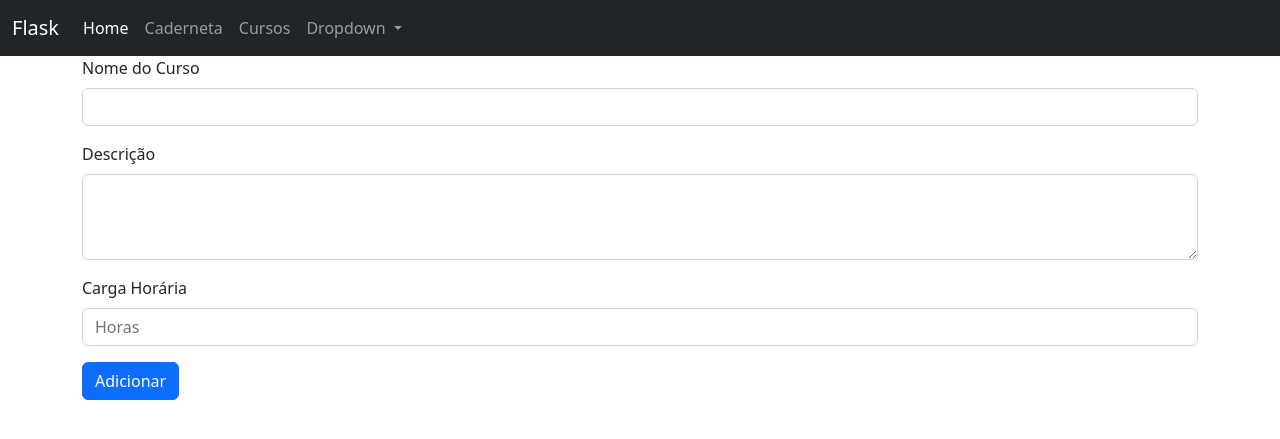
After one commit to MateusdiSousa/Desenvolvimento-com-Flask, a Flask app: page /criar_curso in a window 1280 px wide. The commit adds this page. Shown: the top 439 px of the page. Run offline with Flask 2, Linux system fonts and the light colour scheme.

Commit message:
:sparckles:feat: Função de adicionar novos cursos

```diff
--- a/app.py
+++ b/app.py
@@ -53,9 +53,20 @@ def nota():
             registro.append({request.form.get('aluno'):request.form.get("nota")})
     return render_template('alunos.html', registro = registro)
 
-@app.route('/cursos', methods = ['POST', 'GET'])
+@app.route('/cursos')
 def curso():
     return  render_template('cursos.html',cursos = cursos.query.all())
 
+@app.route('/criar_curso', methods = ['GET','POST'])
+def add_curso():
+    nome = request.form.get('nome')
+    desc = request.form.get("descricao")
+    ch = request.form.get('carga_h')
+    if request.method == 'POST':
+        curso = cursos(nome, desc, ch)
+        db.session.add(curso)
+        db.session.commit()
+    return render_template("addcurso.html")
+
 if '__name__' == '__main__':
     app.run(debug = True)
--- /dev/null
+++ b/templates/addcurso.html
@@ -0,0 +1,20 @@
+{% extends 'base.html' %}
+{% block conteudo %}
+<form action="{{url_for('add_curso')}}"  method="POST">
+    <div class="mb-3">
+      <label for="nome" class="form-label"> Nome do Curso</label>
+      <input type="text" class="form-control" aria-describedby="nome do curso" name="nome" required>
+    </div>
+
+    <div class="mb-3">
+        <label for="descricao" class="form-label">Descrição</label>
+        <textarea class="form-control" id="exampleFormControlTextarea1" rows="3" name="descricao" required></textarea>
+      </div>
+
+    <div class="mb-3">
+        <label for="carga_h" class="form-label">Carga Horária</label>
+        <input placeholder="Horas" type="number" name="carga_h" class="form-control" id="exampleInputPassword1" required>
+    </div>
+    <button type="submit" class="btn btn-primary">Adicionar</button>
+</form>
+{% endblock conteudo %}
```
Also changed, not shown: templates/cursos.html (+3 -4 lines).
